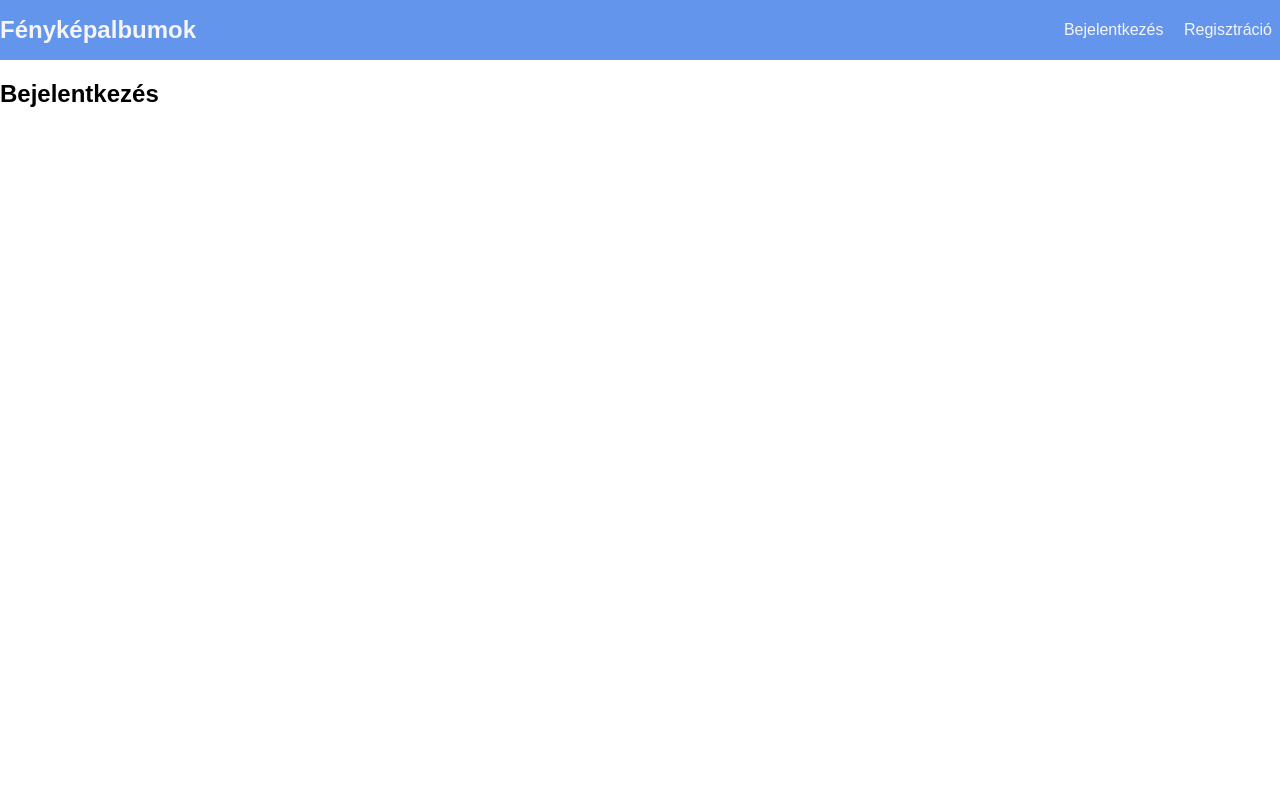
After one commit to zdenko-gera/fenykepalbumok, a PHP site: page /login.php in a window 1280 px wide. The commit adds this page. Run offline with PHP 8.4, Linux system fonts and the light colour scheme.

Commit message:
kezdőlap, login, reg váza

```diff
--- /dev/null
+++ b/login.php
@@ -0,0 +1,15 @@
+<html lang="hu">
+<head>
+    <title>Fényképalbumok</title>
+    <link rel="stylesheet" href="styles/common.css">
+</head>
+<body>
+<?php
+include_once('partials/navbar.php');
+?>
+
+<h2>Bejelentkezés</h2>
+
+
+</body>
+</html>
--- /dev/null
+++ b/partials/navbar.php
@@ -0,0 +1,9 @@
+<header>
+    <div id="navbar">
+        <a href="main.php" id="navbar-title">Fényképalbumok</a>
+            <div id="navbar-links-container">
+                <a href="login.php" class="navbar-link">Bejelentkezés</a>
+                <a href="register.php" class="navbar-link">Regisztráció</a>
+            </div>
+    </div>
+</header>
--- /dev/null
+++ b/styles/common.css
@@ -0,0 +1,56 @@
+html, body {
+    font-family: Arial, serif;
+    width: 100%;
+    padding: 0;
+    border: 0;
+    margin: 0;
+}
+
+#navbar {
+    display: flex;
+    flex-direction: row;
+    align-items: center;
+    justify-content: space-between;
+    width: 100%;
+    height: fit-content;
+    background-color: cornflowerblue;
+    color: whitesmoke;
+    padding: 2dvh 0 2dvh 0;
+}
+
+#navbar-title {
+    display: inline-block;
+    font-weight: bold;
+    font-size: x-large;
+    text-decoration: none;
+    color: whitesmoke;
+}
+
+#navbar-links-container {
+    display: inline-block;
+}
+
+.navbar-link {
+    text-decoration: none;
+    color: whitesmoke;
+    margin: 1vh;
+}
+
+#db-conn-response {
+    width: 100%;
+    height: 45dvh;
+    display: flex;
+    flex-direction: row;
+    justify-content: center;
+    align-items: center;
+}
+
+#jumo-to-main-page-btn {
+    display: block;
+    text-decoration: none;
+    width: fit-content;
+    padding: 1.5dvh;
+    background-color: cornflowerblue;
+    color: whitesmoke;
+    margin-left: 60%;
+}
```
Also changed, not shown: adatb.php (added, +51 -0 lines), index.php (+18 -3 lines), main.php (added, +15 -0 lines), register.php (added, +15 -0 lines), README.md.
